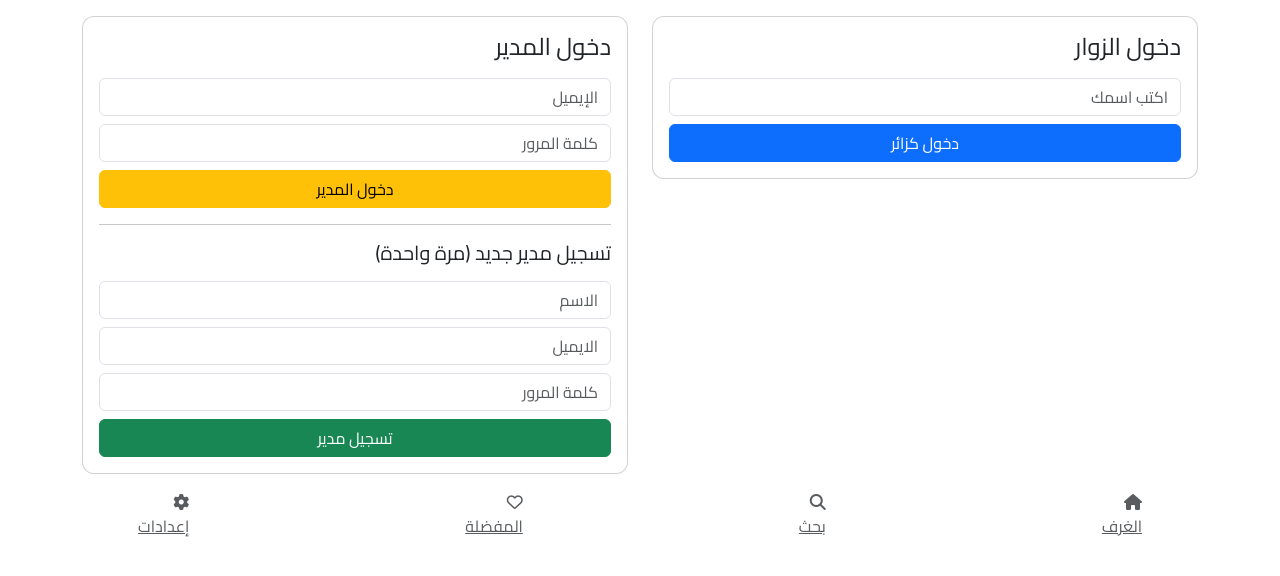
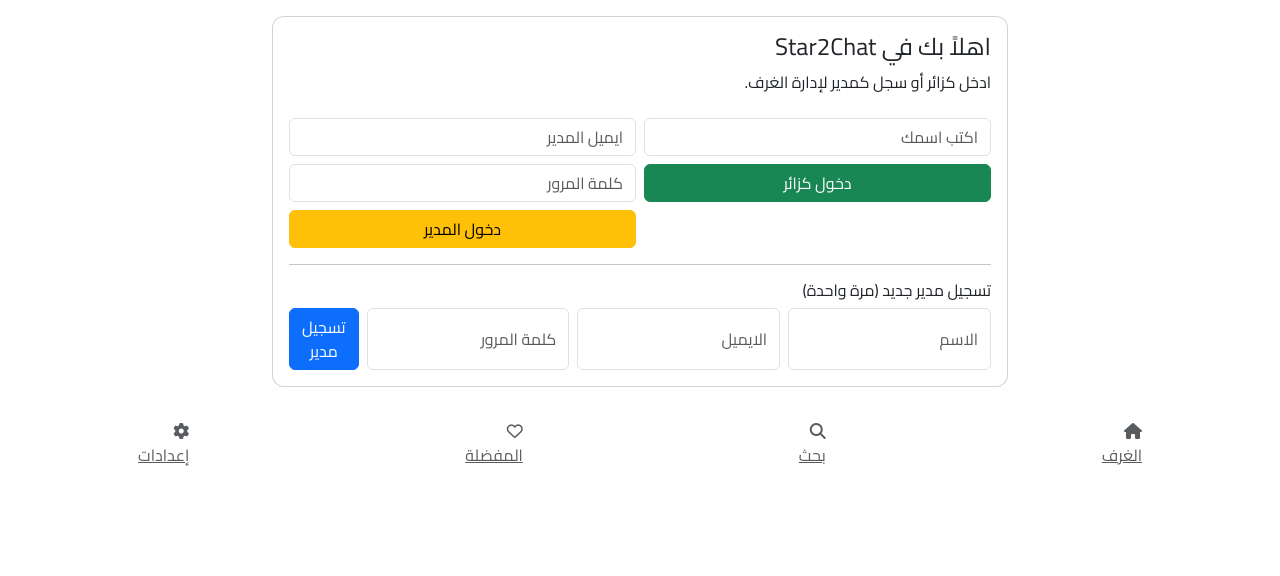
Before and after one commit to Mohammedkaadi/chat_app, a Flask app: page / in a window 1280 px wide. Shown: the part 56-632 px from the top of the page. Run offline with Flask 3, Linux system fonts and the light colour scheme.

Commit message:
Update index.html

```diff
--- a/templates/index.html
+++ b/templates/index.html
@@ -1,32 +1,30 @@
 {% extends 'base.html' %}
 {% block content %}
-<div class="row">
-  <div class="col-md-6">
-    <div class="card p-3">
-      <h4>دخول الزوار</h4>
+<div class="row justify-content-center">
+  <div class="col-md-8">
+    <div class="card p-3 mb-3">
+      <h4>اهلاً بك في Star2Chat</h4>
       {% if error %}<div class="alert alert-danger">{{ error }}</div>{% endif %}
       {% if message %}<div class="alert alert-success">{{ message }}</div>{% endif %}
-      <form method="post">
-        <input name="name" class="form-control my-2" placeholder="اكتب اسمك">
-        <button name="login_user" class="btn btn-primary w-100">دخول كزائر</button>
-      </form>
-    </div>
-  </div>
-  <div class="col-md-6">
-    <div class="card p-3">
-      <h4>دخول المدير</h4>
-      <form method="post">
-        <input name="email" class="form-control my-2" placeholder="الإيميل">
-        <input name="password" type="password" class="form-control my-2" placeholder="كلمة المرور">
-        <button name="login_admin" class="btn btn-warning w-100">دخول المدير</button>
-      </form>
+      <p>ادخل كزائر أو سجل كمدير لإدارة الغرف.</p>
+      <div class="d-flex gap-2">
+        <form method="post" class="w-50">
+          <input name="name" class="form-control my-2" placeholder="اكتب اسمك">
+          <button name="login_user" class="btn btn-success w-100">دخول كزائر</button>
+        </form>
+        <form method="post" class="w-50">
+          <input name="email" class="form-control my-2" placeholder="ايميل المدير">
+          <input name="password" type="password" class="form-control my-2" placeholder="كلمة المرور">
+          <button name="login_admin" class="btn btn-warning w-100">دخول المدير</button>
+        </form>
+      </div>
       <hr>
-      <h5>تسجيل مدير جديد (مرة واحدة)</h5>
-      <form method="post">
-        <input name="name" class="form-control my-2" placeholder="الاسم">
-        <input name="email" class="form-control my-2" placeholder="الايميل">
-        <input name="password" class="form-control my-2" placeholder="كلمة المرور">
-        <button name="register_admin" class="btn btn-success w-100">تسجيل مدير</button>
+      <h6>تسجيل مدير جديد (مرة واحدة)</h6>
+      <form method="post" class="d-flex gap-2">
+        <input name="name" class="form-control" placeholder="الاسم">
+        <input name="email" class="form-control" placeholder="الايميل">
+        <input name="password" class="form-control" placeholder="كلمة المرور">
+        <button name="register_admin" class="btn btn-primary">تسجيل مدير</button>
       </form>
     </div>
   </div>
```
